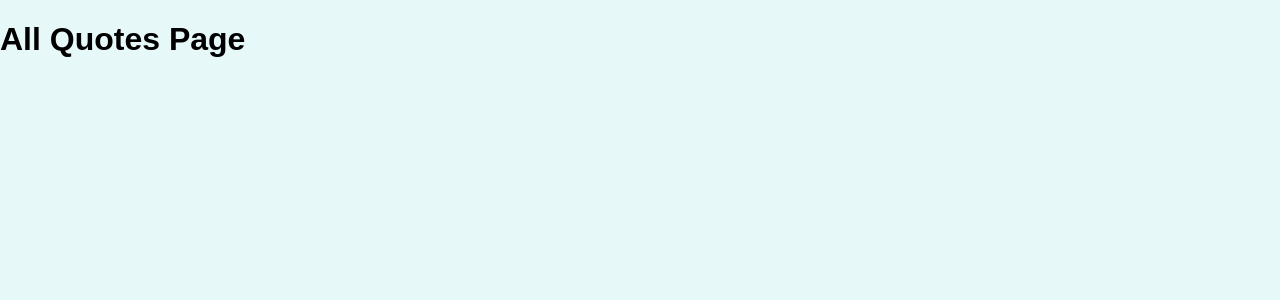
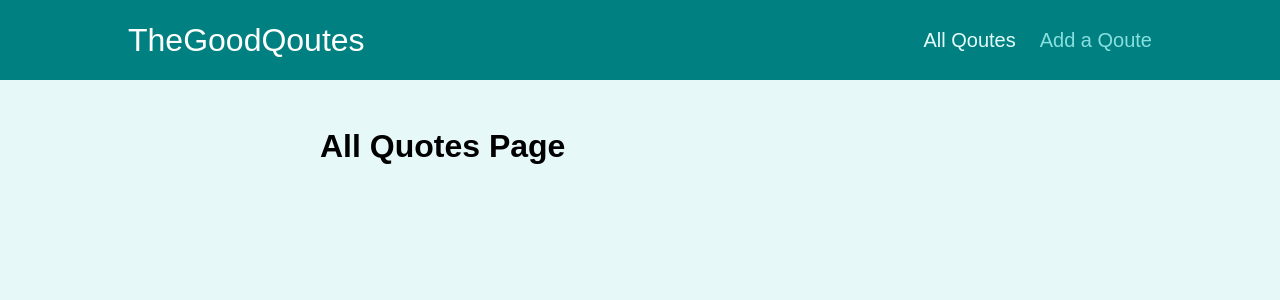
Before and after one commit to priyanshumaurya8868/react-quote-sharing-app, a React (Create React App) app: page /quotes in a window 1280 px wide. Shown: the top 300 px of the page. Built offline with nearby package versions, Linux system fonts and the light colour scheme.

Commit message:
ft/header and wrapping with layout

```diff
--- a/src/App.js
+++ b/src/App.js
@@ -1,10 +1,12 @@
 import { Redirect, Route, Switch } from "react-router-dom";
+import Layout from "./components/layout/Layout";
 import AllQuotes from "./pages/AllQuotes";
 import NewQuotes from "./pages/NewQuotes";
 import QuoteDetail from "./pages/QuoteDetail";
 
 function App() {
   return (
+    <Layout>
       <Switch>
         <Route path="/" exact>
           <Redirect to="/quotes" />
@@ -19,6 +21,7 @@
           <NewQuotes />
         </Route>
       </Switch>
+     </Layout>
   );
 }
 
--- /dev/null
+++ b/src/components/layout/Layout.js
@@ -0,0 +1,15 @@
+import { Fragment } from 'react';
+
+import classes from './Layout.module.css';
+import MainNavigation from './MainNavigation';
+
+const Layout = (props) => {
+  return (
+    <Fragment>
+      <MainNavigation />
+      <main className={classes.main}>{props.children}</main>
+    </Fragment>
+  );
+};
+
+export default Layout;
--- /dev/null
+++ b/src/components/layout/MainNavigation.js
@@ -0,0 +1,20 @@
+import React from "react";
+import { NavLink } from "react-router-dom";
+import classes from "./MainNavigation.module.css";
+export default function MainNavigation() {
+  return (
+    <header className={classes.header}>
+      <div className={classes.logo}>TheGoodQoutes</div>
+      <nav className={classes.nav}>
+        <ul>
+          <li>
+            <NavLink to="/" activeClassName={classes.active}>All Qoutes</NavLink>
+          </li>
+          <li>
+            <NavLink to="/new-quote" activeClassName={classes.active}>Add a Qoute</NavLink>
+          </li>
+        </ul>
+      </nav>
+    </header>
+  );
+}
```
Also changed, not shown: 1 other file (tests, documents, lock files or other folders). Lines whose indentation alone changed are shown as unchanged.
